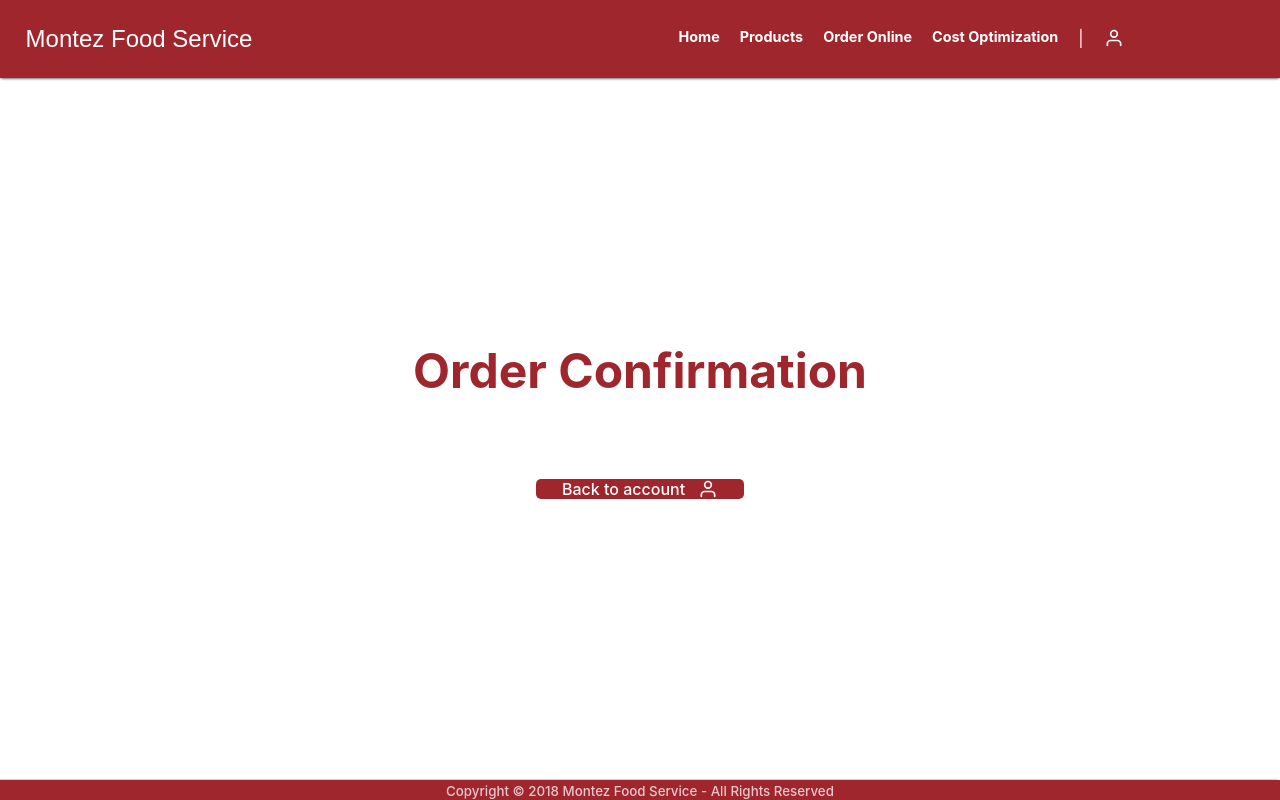
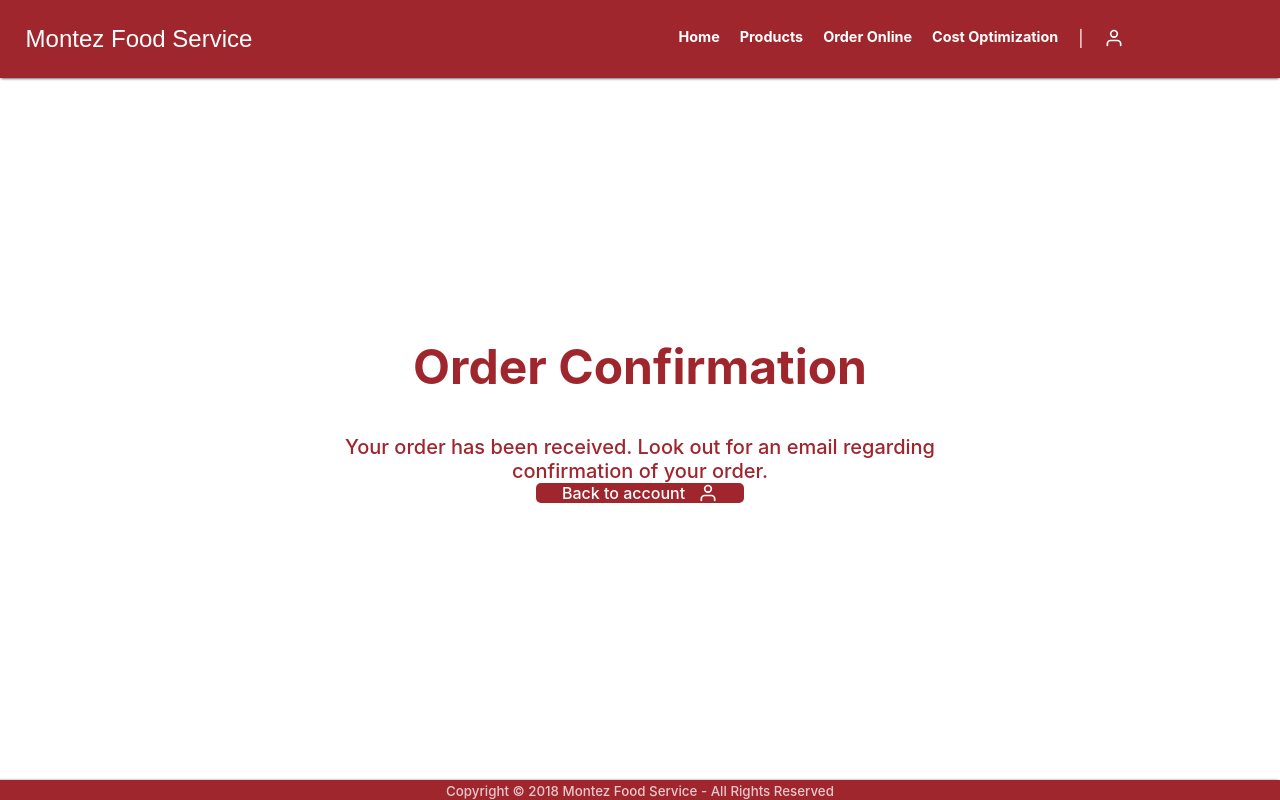
Before and after one commit to jgarcia4444/montez-food-service-web, a React (Create React App) app: page /order-online/confirmation in a window 1280 px wide. Built offline with nearby package versions, Linux system fonts and the light colour scheme.

Commit message:
made the past order details modal background not as opaque, the container a fixed position and the order-delivery-value have the gold color so it can be seen.

```diff
--- a/src/styles/components/PastOrders/OrderDetailsModal.css
+++ b/src/styles/components/PastOrders/OrderDetailsModal.css
@@ -1,11 +1,11 @@
 
 .order-details-modal {
-    position: absolute;
+    position: fixed;
     top: 0;
     left: 0;
     height: 100vh;
     width: 100vw;
-    background-color: rgba(255, 255, 255, 0.75);
+    background-color: rgba(255, 255, 255, 0.85);
     z-index: 10;
     display: flex;
     align-items: center;
--- a/src/styles/components/PastOrders/PastOrder/PastOrderDetails/PastOrderDetails.css
+++ b/src/styles/components/PastOrders/PastOrder/PastOrderDetails/PastOrderDetails.css
@@ -15,6 +15,7 @@
 
 .order-delivery-value {
     font-weight: bold;
+    color: #ffc72c
 }
 
 .past-order-details-container {
--- a/src/styles/pages/OrderConfirmation.css
+++ b/src/styles/pages/OrderConfirmation.css
@@ -35,6 +35,11 @@
     height: 100vh;
 }
 
+.order-message {
+    color: #a0262e;
+    font-size: 1.25em;
+}
+
 .order-title {
     font-size: 3em;
     color: #a0262e;
```
